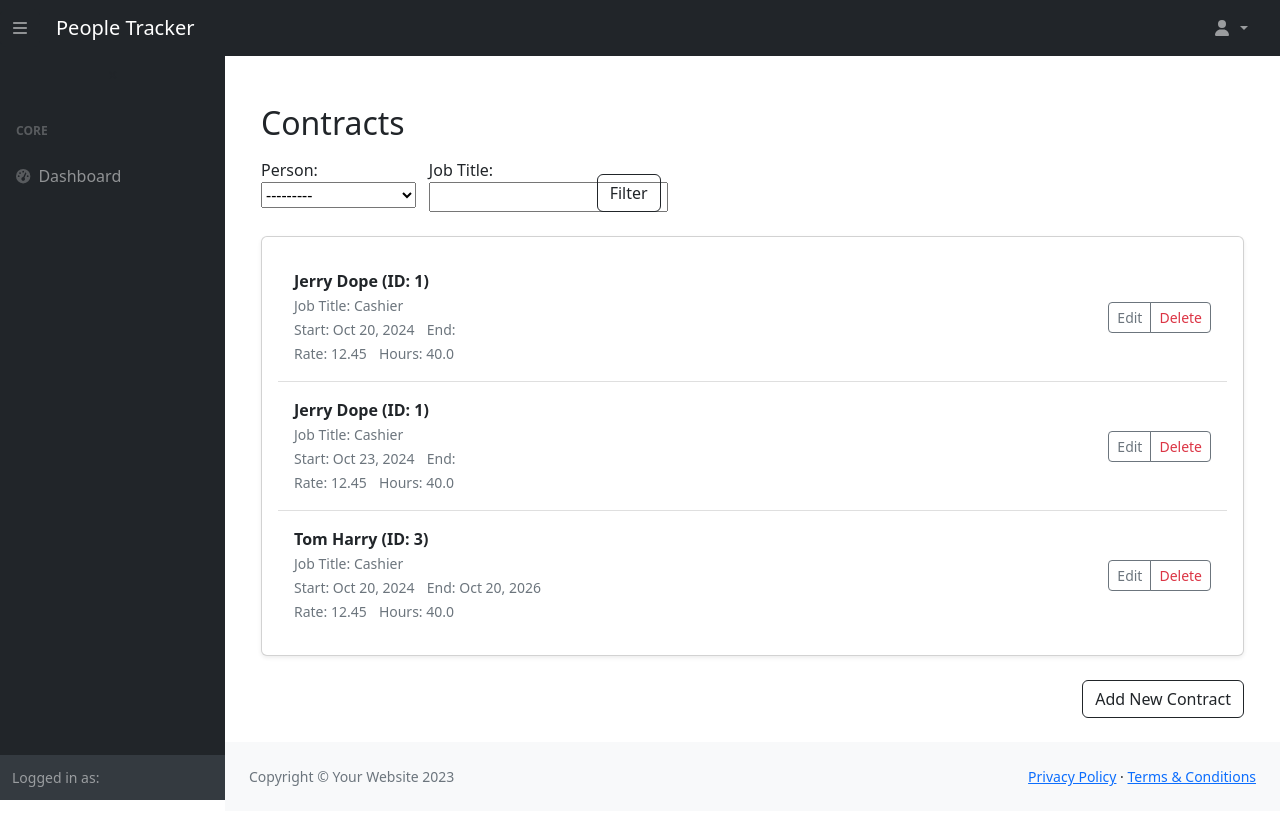
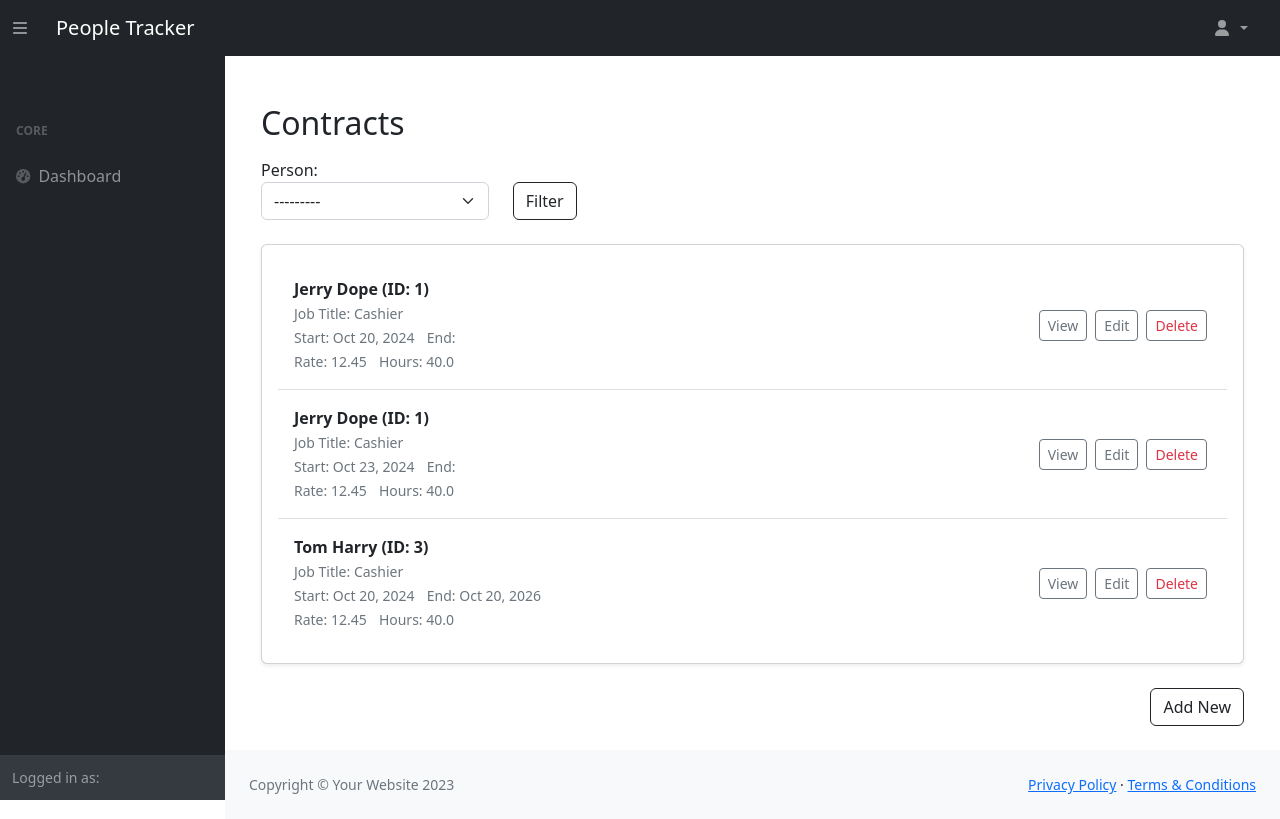
Before and after one commit to Haz-asIT/team_tracker_app, a Django app: page /people_management/contracts/ in a window 1280 px wide. Run offline with Django 4.2, Linux system fonts and the light colour scheme; data comes from the database, SQL or seed files in the repository; parts of the project's set-up code (start-up, migrations or seed data) failed here and were passed over; some libraries are stand-ins or nearby versions.

Commit message:
feat: updated front end for lists

```diff
--- a/people_management/filters.py
+++ b/people_management/filters.py
@@ -1,12 +1,15 @@
 import django_filters
+from django import forms
 from .models import Contract
 from people_management.models import Person
 
-
 class ContractFilter(django_filters.FilterSet):
-    job_title = django_filters.CharFilter(field_name='job_title', lookup_expr='icontains', label='Job Title')
-    person = django_filters.ModelChoiceFilter(queryset=Person.objects.all(), label='Person')
+    person = django_filters.ModelChoiceFilter(
+        queryset=Person.objects.all(),
+        label='Person',
+        widget=forms.Select(attrs={'class': 'form-select'})
+    )
 
     class Meta:
         model = Contract
-        fields = ['job_title', 'person']
+        fields = ['person']
--- a/people_management/templates/people_management/contract_list.html
+++ b/people_management/templates/people_management/contract_list.html
@@ -7,13 +7,9 @@
     <!-- Filter Form -->
     <form method="get" class="mb-4">
         <div class="row">
-            <div class="col-md-2">
+            <div class="col-md-3">
                 {{ filter.form.person.label_tag }}
                 {{ filter.form.person }}
-            </div>
-            <div class="col-md-2">
-                {{ filter.form.job_title.label_tag }}
-                {{ filter.form.job_title }}
             </div>
             <div class="col-md-2 d-flex align-items-end">
                 <button type="submit" class="btn btn-outline-dark">Filter</button>
@@ -40,11 +36,15 @@
                             <span class="text-muted small ms-2">Hours: {{ contract.contracted_hours }}</span>
                         </div>
                     </div>
-                    <div class="btn-group">
-                        <a href="{% url 'people_management:update_contract' pk=contract.id %}" class="btn btn-sm btn-outline-secondary">
+                    <!-- Button Group -->
+                    <div class="d-flex">
+                        <a href="{% url 'people_management:view_contract' pk=contract.id %}" class="btn btn-sm btn-outline-secondary mx-1">
+                            View
+                        </a>
+                        <a href="{% url 'people_management:update_contract' pk=contract.id %}" class="btn btn-sm btn-outline-secondary mx-1">
                             Edit
                         </a>
-                        <a href="{% url 'people_management:delete_contract' pk=contract.id %}" class="btn btn-sm btn-outline-secondary text-danger">
+                        <a href="{% url 'people_management:delete_contract' pk=contract.id %}" class="btn btn-sm btn-outline-secondary mx-1 text-danger">
                             Delete
                         </a>
                     </div>
@@ -57,10 +57,10 @@
         </ul>
     </div>
 
-    <!-- "Add New Contract" Button -->
+    <!-- Add New Button -->
     <div class="mt-4 mb-4 text-end">
         <a href="{% url 'people_management:create_contract' %}" class="btn btn-outline-dark">
-            Add New Contract
+            Add New
         </a>
     </div>
 </div>
```
Also changed, not shown: people_management/templates/people_management/person_list.html (+4 -4 lines), people_management/views_functions_test.py (deleted, +0 -7 lines), security/templates/security/groups/list.html (+17 -6 lines), security/templates/security/users/list.html (+4 -4 lines), 1 other file.
